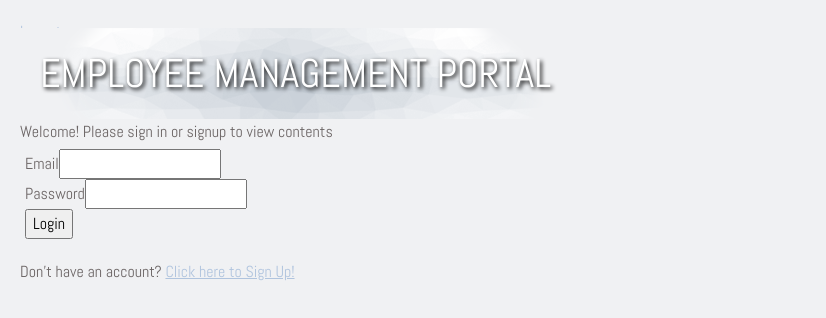
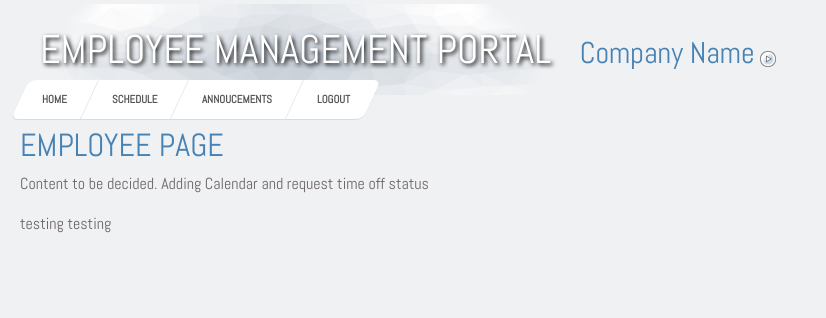
Before and after one commit to sosingh1226/Business_Backend_P3, a React (Create React App) app in the folder client/: page /Emppage in a window 1280 px wide. Shown: the top 318 px of the page, without its empty margins (0-826 px from the left). Built offline with nearby package versions, Linux system fonts and the light colour scheme.

Commit message:
Removed extra logout button

```diff
--- a/client/src/App.js
+++ b/client/src/App.js
@@ -6,10 +6,11 @@ import Login from "./Pages/Loginpage";
 import Signup from "./Pages/Signup";
 import Mmain from "./Pages/Mmain";
 import Emain from "./Pages/Emain";
-import Schedule from "./Pages/Schedulepage";
+import mSchedule from "./Pages/Mschedule";
 import Profile from "./Pages/Profilepage";
-import Pg03 from "./Pages/Page03";
-import Pg04 from "./Pages/Page04";
+import empPage from "./Pages/Emppage";
+import eAnnoucements from "./Pages/Eannoucements";
+import mAnnoucements from "./Pages/mannoucements";
 import UserContext from "./Context/UserContext";
 
 function App() {
@@ -51,9 +52,6 @@ function App() {
 	return (
 		<div className="App">
 			<BrowserRouter>
-				<Link to="/login" onClick={logout}>
-					Logout
-				</Link>
 
 				<UserContext.Provider value={{ userData, setUserData }}>
 					<Switch>
@@ -61,10 +59,11 @@ function App() {
 						<Route path="/signup" component={Signup} />
 						<Route path="/Mmain" component={Mmain} />
 						<Route path="/Emain" component={Emain} />
-						<Route path="/Schedulepage" component={Schedule} />
+						<Route path="/Mschedule" component={mSchedule} />
 						<Route path="/Profilepage" component={Profile} />
-						<Route path="/Page03" component={Pg03} />
-						<Route path="/Page04" component={Pg04} />
+						<Route path="/Emppage" component={empPage} />
+						<Route path="/Eannoucements" component={eAnnoucements} />
+						<Route path="/Mannoucements" component={mAnnoucements} />
 						<Route path="/" component={Login} />
 					</Switch>
 				</UserContext.Provider>
--- a/client/src/Component/heading.js
+++ b/client/src/Component/heading.js
@@ -5,7 +5,6 @@ import icon from "../Img/774.png";
 function heading() {
 	return (
 <div>
-
 			<span class="top">EMPLOYEE MANAGEMENT PORTAL</span>{" "}
 			<span class="coname"> Company Name</span>
 			<img src={icon} alt="icon"></img>
--- /dev/null
+++ b/client/src/Pages/Eannoucements.js
@@ -0,0 +1,19 @@
+import React from "react";
+import Enav from "../Component/enav";
+import Heading from "../Component/heading";
+import AnnounceContainer from '../Component/AnnounceContainer'
+
+const eAnnoucements = () => {
+	return (
+		<div>
+            <Heading />
+			<Enav />
+			<h2>ANNOUNCEMENTS</h2>
+			Here we will post new annoucements
+			<br></br>
+			<AnnounceContainer/>
+		</div>
+	);
+}
+
+export default eAnnoucements;
--- a/client/src/Pages/Emain.js
+++ b/client/src/Pages/Emain.js
@@ -2,6 +2,7 @@ import React, { useContext, useEffect } from "react";
 import Enav from "../Component/enav";
 import UserContext from "../Context/UserContext";
 import { useHistory } from "react-router-dom";
+import Heading from "../Component/heading";
 
 function Emain() {
 	const { userData } = useContext(UserContext);
@@ -14,6 +15,7 @@ function Emain() {
 
 	return (
 		<div>
+			<Heading />
 			<Enav />
 			<h2>
 				{" "}
--- /dev/null
+++ b/client/src/Pages/Emppage.js
@@ -0,0 +1,21 @@
+import React from "react";
+import Enav from "../Component/enav";
+import Heading from "../Component/heading";
+import Calendar from "../Component/schedule";
+
+  function empPage() {
+    return (
+      <div>
+       <Heading />
+		   <Enav />
+        <h2>EMPLOYEE PAGE</h2>
+        <p>Content to be decided. Adding Calendar and request time off status </p>
+
+          <Calendar />
+
+
+      </div>
+    );
+  }
+
+export default empPage;
--- a/client/src/Pages/Mmain.js
+++ b/client/src/Pages/Mmain.js
@@ -2,6 +2,7 @@ import React, { useContext, useEffect } from "react";
 import Mnav from "./../Component/mnav";
 import UserContext from "../Context/UserContext";
 import { useHistory } from "react-router-dom";
+import Heading from "../Component/heading";
 
 
 function MMain() {
@@ -15,6 +16,7 @@ function MMain() {
 
 		return (
 			<div>
+				<Heading />
 				<Mnav />
 				<h2>
 					{" "}
--- /dev/null
+++ b/client/src/Pages/Mschedule.js
@@ -0,0 +1,22 @@
+import React from "react";
+import Mnav from '../Component/mnav';
+import Heading from "../Component/heading";
+import Calendar from "../Component/schedule";
+
+function mSchedule() {
+  return (
+      <div>
+       <Heading />
+		   <Mnav />
+        <h2>Schedule</h2>
+        <p>This is where a manager can view, change or add to the schedule</p>
+        <br></br>
+        <Calendar />
+
+
+      </div>
+    );
+  }
+
+
+export default mSchedule;
--- a/client/src/Pages/Page03.js
+++ /dev/null
@@ -1,26 +0,0 @@
-import React from "react";
-import Mnav from './../Component/mnav';
-
-
-  function Pg03() {
-    return (
-      <div>
-        <Mnav />
-
-        <h2>REQUEST TIME OFF</h2>
-        <p>Content to be decided </p>
-
-
-          Lorem ipsum dolor sit amet, consectetur adipiscing elit, sed
-           do eiusmod tempor incididunt ut labore et dolore magna aliqua. Ut
-            enim ad minim veniam, quis nostrud exercitation ullamco laboris nisi
-             ut aliquip ex ea commodo consequat. Duis aute irure dolor in reprehenderit
-              in voluptate velit esse cillum dolore eu fugiat nulla pariatur. Excepteur
-               sint occaecat cupidatat non proident, sunt in culpa qui officia deserunt
-                mollit anim id est laborum.
-
-      </div>
-    );
-  }
-
-export default Pg03;
--- a/client/src/Pages/Page04.js
+++ /dev/null
@@ -1,23 +0,0 @@
-import React from "react";
-
-import Mnav from "./../Component/mnav";
-import AnnounceContainer from '../Component/AnnounceContainer'
-
-const Pg04 = () => {
-	return (
-		<div>
-			<Mnav />
-			<h2>ANNOUCEMENTS</h2>
-			<p>Content to be decided </p>
-			Lorem ipsum dolor sit amet, consectetur adipiscing elit, sed do eiusmod
-			tempor incididunt ut labore et dolore magna aliqua. Ut enim ad minim
-			veniam, quis nostrud exercitation ullamco laboris nisi
-			<p>
-				<a href=""> testing links look</a>
-			</p>
-			<AnnounceContainer/>
-		</div>
-	);
-}
-
-export default Pg04;
--- a/client/src/Pages/Profilepage.js
+++ b/client/src/Pages/Profilepage.js
@@ -1,11 +1,14 @@
 import React from "react";
 import Mnav from './../Component/mnav';
+import Heading from "../Component/heading";
 
 
   function Profile() {
     return (
       <div>
+        <Heading />
         <Mnav />
+
 
         <h2>Profile</h2>
         <p>Yes it worked :</p>
--- a/client/src/Pages/Schedulepage.js
+++ /dev/null
@@ -1,25 +0,0 @@
-import React from "react";
-import Mnav from './../Component/mnav';
-
-
-function Schedule() {
-  return (
-      <div>
-        <Mnav />
-
-        <h2>Schedule</h2>
-        <p>Yes it workedMauris sem velit, vehicula eget sodales vitae,
-        rhoncus eget sapien:</p>
-        <ol>
-          <li>Nulla pulvinar diam</li>
-          <li>Facilisis bibendum</li>
-          <li>Vestibulum vulputate</li>
-          <li>Eget erat</li>
-          <li>Id porttitor</li>
-        </ol>
-      </div>
-    );
-  }
-
-
-export default Schedule;
--- /dev/null
+++ b/client/src/Pages/mannoucements.js
@@ -0,0 +1,19 @@
+import React from "react";
+import Mnav from "../Component/mnav";
+import Heading from "../Component/heading";
+import AnnounceContainer from '../Component/AnnounceContainer'
+
+const eAnnoucements = () => {
+	return (
+		<div>
+            <Heading />
+			<Mnav />
+			<h2>ANNOUNCEMENTS</h2>
+			Here we will post new annoucements
+			<br></br>
+			<AnnounceContainer/>
+		</div>
+	);
+}
+
+export default eAnnoucements;
```
